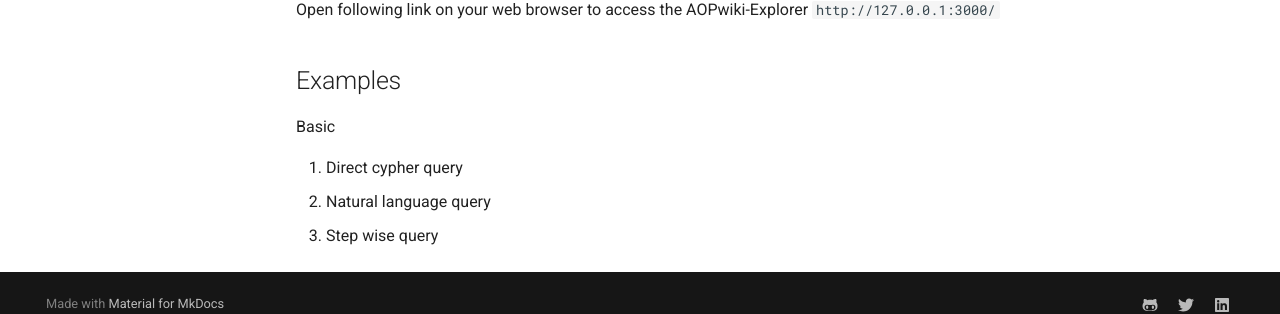
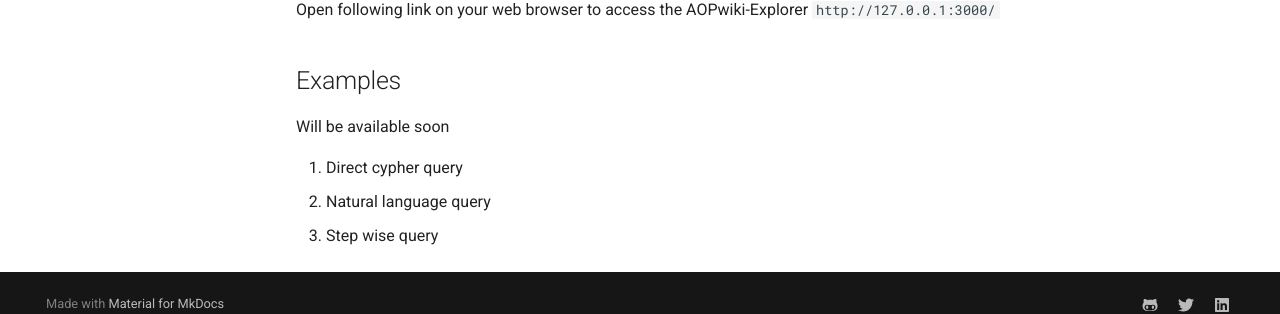
Before and after one commit to Crispae/AOPWiki_Explorer, an MkDocs documentation site: the page built from docs/index.md, in a window 1280 px wide and 1356 px high. Shown: the part 1020-1334 px from the top of the window. Built offline with MkDocs 1.6.1 and Material for MkDocs 9.7.7, drawn with Linux system fonts in a browser that asks for light colours; some of the changed lines change nothing that is shown.

Commit message:
documentation update

```diff
--- a/docs/index.md
+++ b/docs/index.md
@@ -35,7 +35,7 @@
 
 ## Examples
 
-Basic
+Will be available soon
 
 1. Direct cypher query
 2. Natural language query
--- a/mkdocs.yml
+++ b/mkdocs.yml
@@ -32,11 +32,11 @@ plugins:
 extra:
   social:
     - icon: fontawesome/brands/github-alt
-      link: https://github.com/james-willett
+      link: https://github.com/Crispae
     - icon: fontawesome/brands/twitter
-      link: https://twitter.com/TheJamesWillett
+      link: https://twitter.com/sauravk76534078
     - icon: fontawesome/brands/linkedin
-      link: https://www.linkedin.com/in/willettjames/
+      link: https://www.linkedin.com/in/saurav-kumar-51593a1b9/
 
 markdown_extensions:
   - pymdownx.highlight:
```
